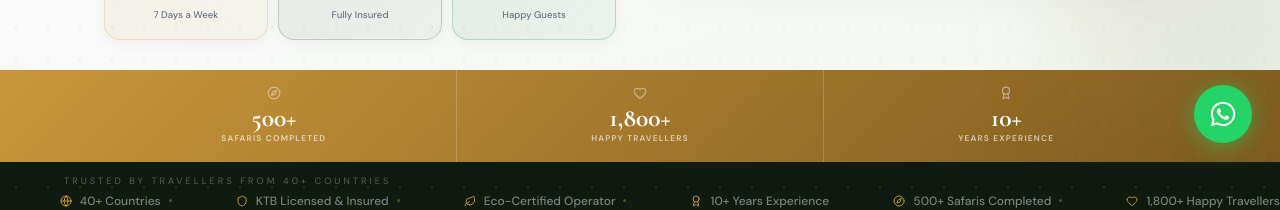
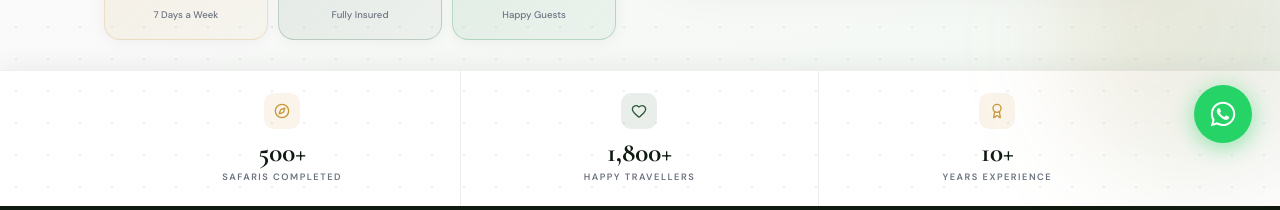
Before and after one commit to Muchyz/maasai-warriors, a React (Vite) app: page / in a window 1280 px wide. Shown: the part 629-839 px from the top of the page. Built offline with nearby package versions, Linux system fonts and the light colour scheme.

Commit message:
Beautiful white stats bar with icon boxes

```diff
--- a/src/App.jsx
+++ b/src/App.jsx
@@ -466,22 +466,37 @@ button { cursor: pointer; font-family: 'DM Sans', sans-serif; }
   border: 2px dashed rgba(201,151,58,0.3); pointer-events: none;
 }
 .hero-stats-bar {
-  background: linear-gradient(135deg, #c9973a 0%, #7f5a1f 100%);
+  background: #fff;
+  border-top: 1px solid rgba(0,0,0,0.06);
+  box-shadow: 0 -4px 24px rgba(0,0,0,0.06);
 }
 .hero-stats-inner {
-  max-width: 1200px; margin: 0 auto; padding: 0 4%;
-  display: flex; justify-content: space-around; align-items: stretch;
+  max-width: 1200px; margin: 0 auto; padding: 0 5%;
+  display: grid; grid-template-columns: repeat(3,1fr);
 }
 .hstat {
-  flex: 1; display: flex; flex-direction: column; align-items: center;
-  justify-content: center; gap: 0.15rem;
-  padding: 1rem 0.5rem; text-align: center;
-  border-right: 1px solid rgba(255,255,255,0.2);
+  display: flex; flex-direction: column; align-items: center;
+  justify-content: center; gap: 0.3rem;
+  padding: 1.4rem 1rem; text-align: center;
+  border-right: 1px solid rgba(0,0,0,0.07);
+  position: relative;
 }
 .hstat:last-child { border-right: none; }
-.hstat-icon { color: rgba(255,255,255,0.45); margin-bottom: 0.2rem; }
-.hstat-num { font-family: 'Cormorant Garamond', serif; font-size: 1.6rem; color: #fff; font-weight: 700; line-height: 1; white-space: nowrap; }
-.hstat-label { font-size: 0.52rem; color: rgba(255,255,255,0.65); letter-spacing: 1.2px; text-transform: uppercase; font-weight: 600; line-height: 1.5; white-space: nowrap; }
+.hstat-icon-box {
+  width: 36px; height: 36px; border-radius: 10px;
+  display: flex; align-items: center; justify-content: center;
+  margin-bottom: 0.3rem;
+}
+.hstat-num {
+  font-family: 'Cormorant Garamond', serif;
+  font-size: 1.7rem; font-weight: 700; line-height: 1;
+  color: #0f1a10;
+}
+.hstat-label {
+  font-size: 0.58rem; letter-spacing: 1.5px;
+  text-transform: uppercase; font-weight: 600;
+  color: #6b7280; line-height: 1.4;
+}
 .hero-ticker-wrap {
   background: #0f1a10; padding: 0.8rem 5%; overflow: hidden;
 }
@@ -1045,12 +1060,14 @@ export default function App() {
         <div className="hero-stats-bar">
           <div className="hero-stats-inner">
             {[
-              { icon: Compass, num: "500+", label: "Safaris Completed" },
-              { icon: Heart,   num: "1,800+", label: "Happy Travellers" },
-              { icon: Award,   num: "10+", label: "Years Experience" },
+              { icon: Compass, num: "500+", label: "Safaris Completed", color: "#c9973a", bg: "rgba(201,151,58,0.1)" },
+              { icon: Heart,   num: "1,800+", label: "Happy Travellers", color: "#2d5a35", bg: "rgba(45,90,53,0.1)" },
+              { icon: Award,   num: "10+", label: "Years Experience", color: "#c9973a", bg: "rgba(201,151,58,0.1)" },
             ].map((s, i) => (
               <div key={i} className="hstat">
-                <s.icon size={14} className="hstat-icon" />
+                <div className="hstat-icon-box" style={{ background: s.bg }}>
+                  <s.icon size={16} style={{ color: s.color }} />
+                </div>
                 <div className="hstat-num">{s.num}</div>
                 <div className="hstat-label">{s.label}</div>
               </div>
```
